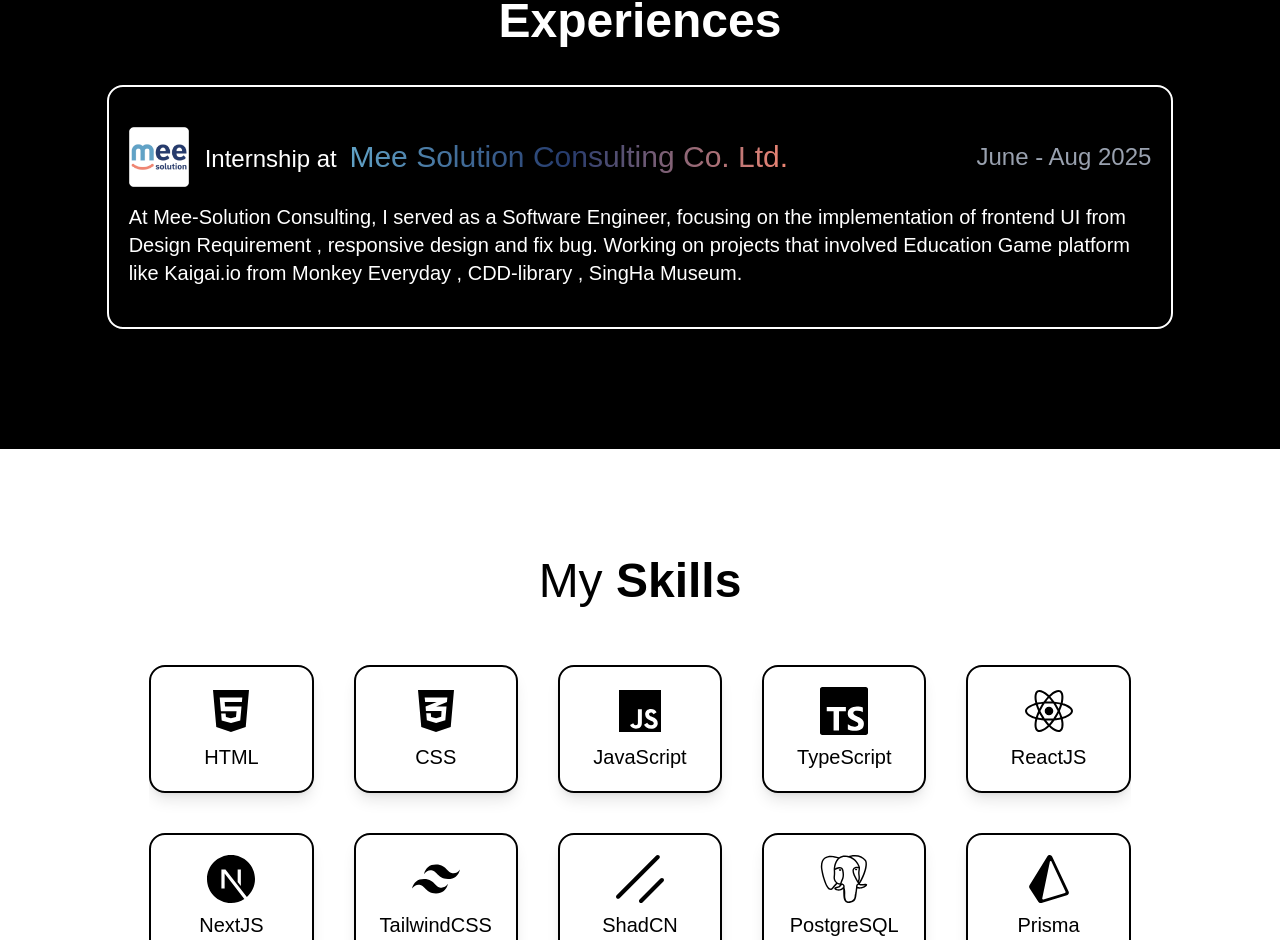
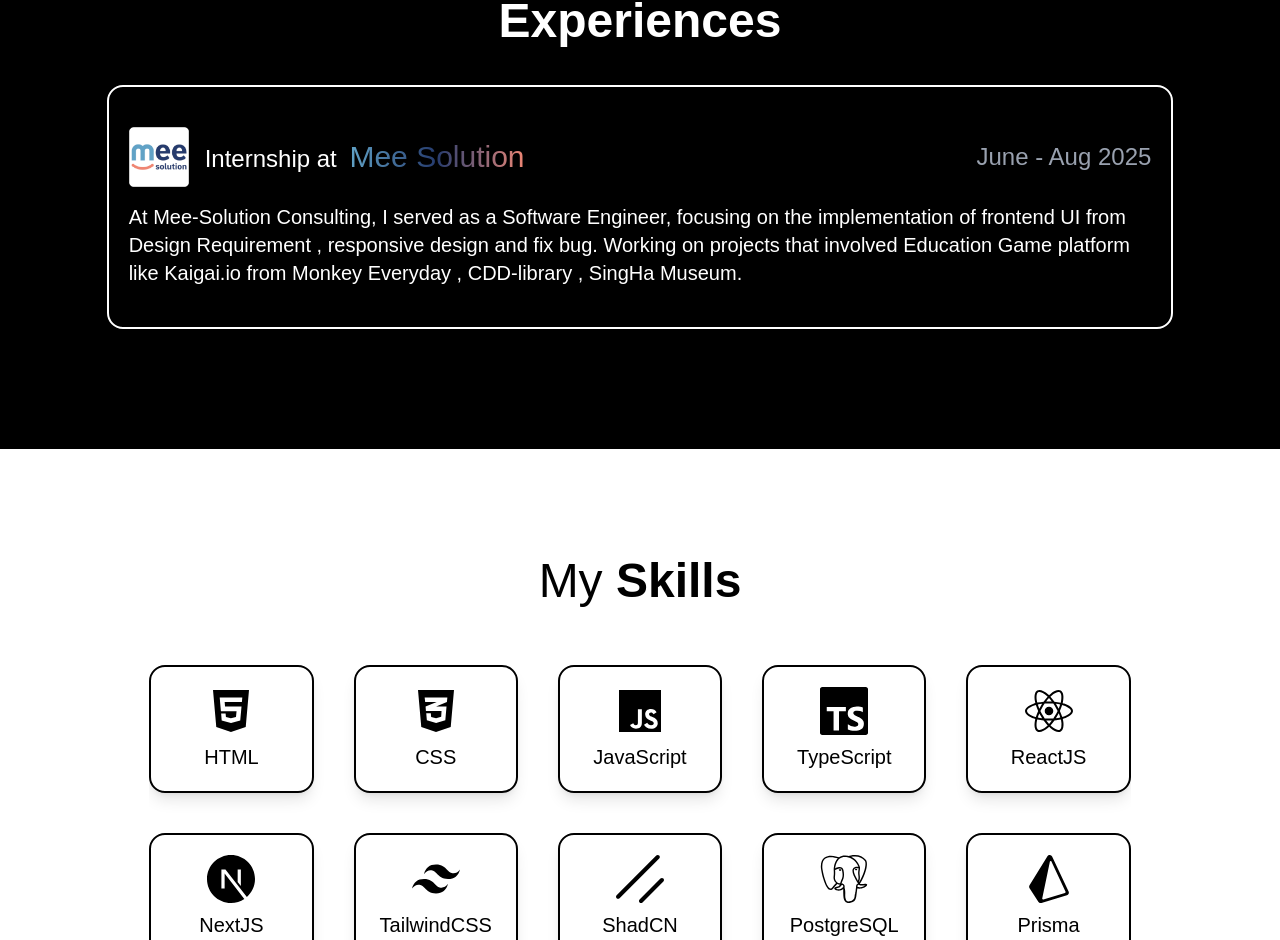
Before and after one commit to chxmpizz/My_Portfolio, a React (Vite) app: page / in a window 1280 px wide. Shown: the part 963-1903 px from the top of the page. Built offline with nearby package versions, Linux system fonts and the light colour scheme.

Commit message:
fix : fix company name on exp page v2

```diff
--- a/src/pages/Experiences.tsx
+++ b/src/pages/Experiences.tsx
@@ -38,7 +38,7 @@
                   <a href='https://meesolution.com/'
                   className="
                   text-3xl bg-gradient-to-r from-[#61A2C6] via-[#263B6D] to-[#EF8673] bg-clip-text text-transparent">
-                    Mee Solution Consulting Co. Ltd.
+                    Mee Solution
                   </a>
                 </div>
               </motion.div>
```
